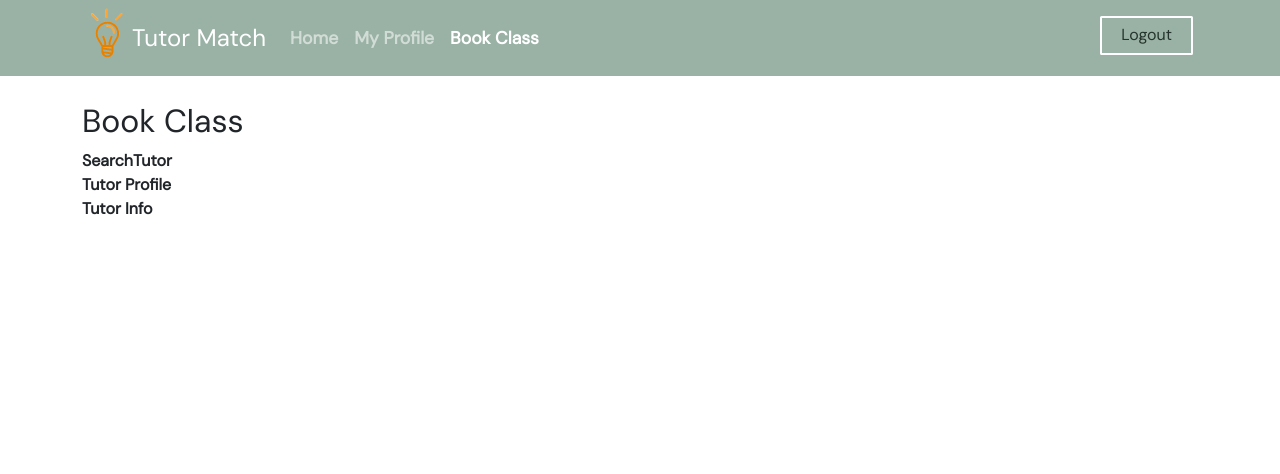
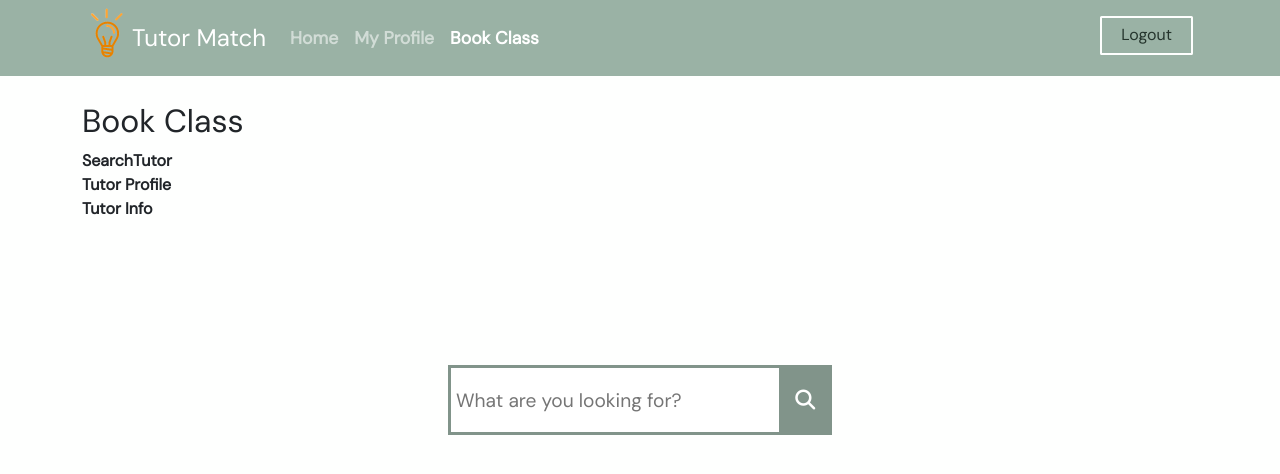
Before and after one commit to yianan261/Tutor-Match-App, a React (Create React App) app in the folder client/: page /book in a window 1280 px wide. Shown: the top 474 px of the page. Built offline with nearby package versions, Linux system fonts and the light colour scheme; the HTML template or start-up script is replaced by a standard one.

Commit message:
updated searchTutor component

```diff
--- a/client/public/index.html
+++ b/client/public/index.html
@@ -23,7 +23,8 @@
   <!--Bootstrap-->
   <link href="https://cdn.jsdelivr.net/npm/bootstrap@5.1.3/dist/css/bootstrap.min.css" rel="stylesheet"
     integrity="sha384-1BmE4kWBq78iYhFldvKuhfTAU6auU8tT94WrHftjDbrCEXSU1oBoqyl2QvZ6jIW3" crossorigin="anonymous">
-
+<!--Font Awsome-->
+<link rel="stylesheet" href="https://cdnjs.cloudflare.com/ajax/libs/font-awesome/6.2.0/css/all.min.css">
   <!--
       manifest.json provides metadata used when your web app is installed on a
       user's mobile device or desktop. See https://developers.google.com/web/fundamentals/web-app-manifest/
--- a/client/src/assets/styles/Navbar.css
+++ b/client/src/assets/styles/Navbar.css
@@ -52,9 +52,6 @@ nav {
   transition: background 0.5s;
 }
 
-/* nav.scrolled {
-  background: #6746f9;
-} */
 
 .loginBtn {
   display: inline-block;
--- /dev/null
+++ b/client/src/assets/styles/SearchTutor.css
@@ -0,0 +1,46 @@
+
+.search {
+    width: 100%;
+    position: relative;
+    display: flex;
+  }
+
+  .searchTerm {
+    width: 100%;
+    border: 3px solid #81948a;
+    border-right: none;
+    padding: 5px;
+    height: 70px;
+    outline: none;
+    color: #81948a;
+    font-size: 1.2rem;
+    font-weight: 400;
+  }
+
+  .searchTerm:focus{
+    color: #222e2c;
+  }
+
+  .searchButton {
+    width: 60px;
+    height: 70px;
+    border: 1px solid #81948a;
+    background: #81948a;
+    text-align: center;
+    color: #fff;
+    cursor: pointer;
+    font-size: 20px;
+  }
+  .searchButton:hover{
+    background: #8c9f95;
+    border: 1px solid #8c9f95;
+  }
+
+  /*Resize the wrap to see the search bar change!*/
+  .wrap{
+    width: 30%;
+    position: absolute;
+    top: 50%;
+    left: 50%;
+    transform: translate(-50%, -50%);
+  }
--- a/client/src/components/Navbar.js
+++ b/client/src/components/Navbar.js
@@ -25,6 +25,7 @@ function Navbar() {
     auth.login();
     redirect("/login");
   };
+
   //conditional rendering when unauthenticated
   const unauthenticated = (
     <NavLink to="/login">
@@ -90,10 +91,7 @@ function Navbar() {
               </li>
             </ul>
           </div>
-          <span>
-            {auth.user ? authenticated : unauthenticated}
-            <i className="fa-solid fa-right-from-bracket"></i>
-          </span>
+          <span>{auth.user ? authenticated : unauthenticated}</span>
         </div>
       </nav>
     </div>
--- a/client/src/components/SearchTutor.js
+++ b/client/src/components/SearchTutor.js
@@ -1,9 +1,25 @@
-import React from 'react'
+import React from "react";
+import "../assets/styles/SearchTutor.css"
+
 
 function SearchTutor() {
   return (
-    <div>SearchTutor</div>
-  )
+    <div>
+      SearchTutor
+      <div className="wrap">
+        <div className="search">
+          <input
+            type="text"
+            className="searchTerm"
+            placeholder="What are you looking for?"
+          />
+          <button type="submit" className="searchButton">
+            <i className="fa fa-search"></i>
+          </button>
+        </div>
+      </div>
+    </div>
+  );
 }
 
-export default SearchTutor
+export default SearchTutor;
--- a/client/src/pages/Landing.js
+++ b/client/src/pages/Landing.js
@@ -10,7 +10,7 @@ function Landing() {
       <div className="mainContainer">
         <div className="banner">
           <div className="subContainer">
-            <h1>Tutor App helps you get the help you need</h1>
+            <h1>Tutor Match helps you get the help you need</h1>
             <p>Change your life and learn efficiently</p>
             <NavLink to="/book">
             <button className="bookBtn">Book class Now</button>
```
